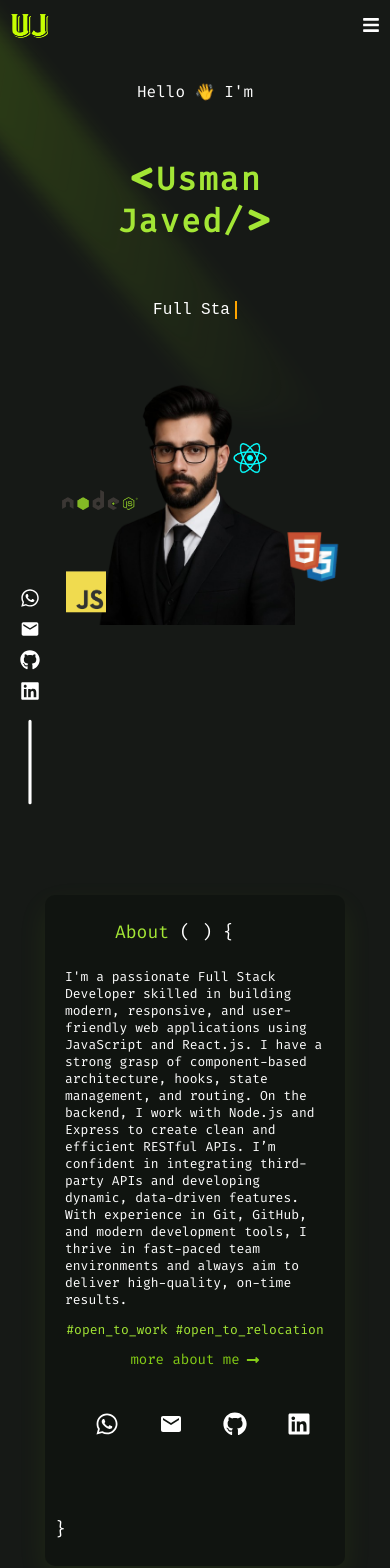
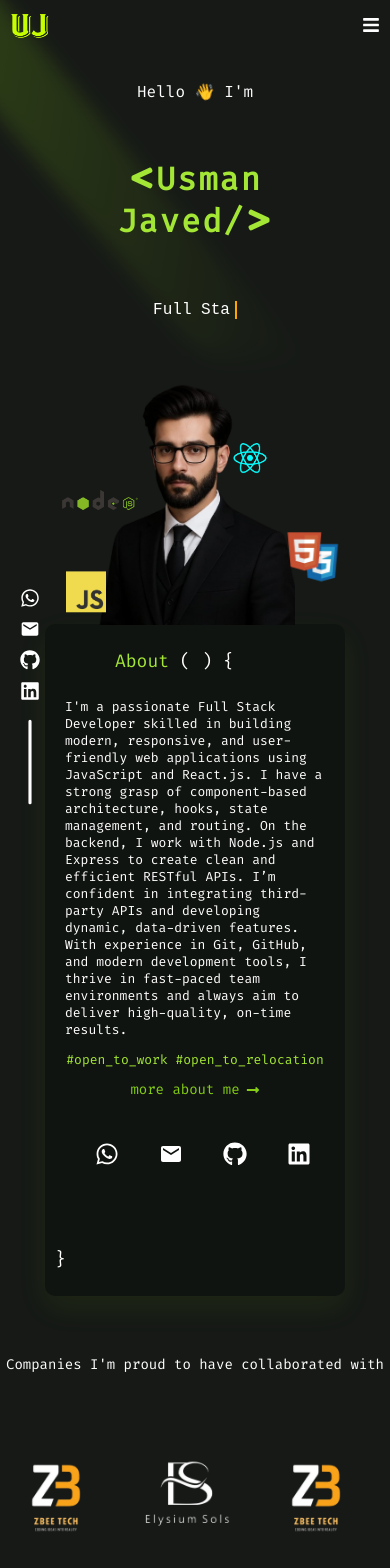
Before and after one commit to Usman-Javed-07/Usman-Portfolio, a React (Vite) app: page / in a window 390 px wide. Shown: the top 1568 px of the page. Built offline with nearby package versions, Linux system fonts and the light colour scheme.

Commit message:
update frontend design

```diff
--- a/src/App.css
+++ b/src/App.css
@@ -60,7 +60,7 @@ body {
 .navbar {
   position: relative;
   z-index: 1;
-  height: 90vh;
+  /* height: 90vh; */
   max-width: 1600px;
   margin:  0 auto;
 }
@@ -68,7 +68,7 @@ body {
 .navbar::before {
   content: "";
   position: absolute;
-  top: -280px;
+  top: -450px;
   left: 0;
   width: 300px;
   height: 120%;
@@ -462,9 +462,9 @@ body {
   margin-top: 90px;
   padding: 100px;
 }
-@media screen and (max-width: 1440px) {
+@media screen and (max-width: 7000px) {
   .main-content {
-    margin-top: 140px;
+    margin-top: -195px;
   }
 
 }
@@ -517,9 +517,9 @@ body {
 }
 
 @media screen and (max-width: 1024px) {
-  .main-content {
+  /* .main-content {
     margin-top: 225px;
-  }
+  } */
   .about-para {
     padding: 40px 100px 0px 100px;
   }
@@ -527,7 +527,7 @@ body {
 
 @media screen and (max-width: 768px) {
   .main-content {
-    margin-top: -25px;
+    margin-top: -156px;
   }
   .about-para {
     padding: 40px 10px 0px 10px;
@@ -542,7 +542,7 @@ body {
     padding: 10px;
   }
   .main-content {
-    margin-top: 90px;
+    margin-top: -101px;
     padding: 45px;
   }
   .about-para {
@@ -573,6 +573,15 @@ body {
   .my-accounts ul {
     margin-left: -22px;
     gap: 20px;
+  }
+   .main-content {
+    margin-top: -102px;
+  }
+}
+@media screen and (max-width: 321px) {
+
+   .main-content {
+    margin-top: -90px;
   }
 }
 
```
